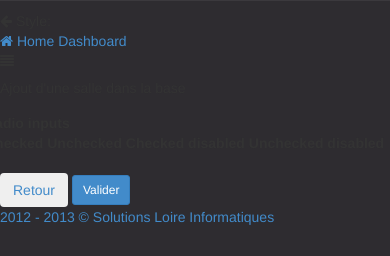
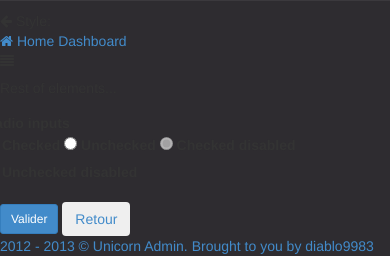
Before and after one commit to alvindsa/SLI, a PHP site: page /suppr_salle.php?supprsalle=1 in a window 390 px wide. Shown: the part 729-985 px from the top of the page. Before the commit the page ends 954 px from the top, so only its background shows below. Run offline with PHP 8.4, Linux system fonts and the light colour scheme; data that the repository does not hold is empty; some libraries are stand-ins or nearby versions.

Commit message:
commit
zzzzz

```diff
--- a/footer.php
+++ b/footer.php
@@ -1,11 +1,11 @@
-</div></div>
+</div>
+                  </div>
+            </div>
             <div class="row">
                   <div id="footer" class="col-xs-12">
-				2012 - 2013 &copy; Solutions Loire Informatiques
+                        2012 - 2013 &copy; Unicorn Admin. Brought to you by <a href="https://wrapbootstrap.com/user/diablo9983">diablo9983</a>
                   </div>
             </div>
-
-
 
 
             <script src="js/jquery.min.js"></script>
@@ -19,6 +19,5 @@
             <script src="js/jquery.nicescroll.min.js"></script>
             <script src="js/unicorn.js"></script>
             <script src="js/unicorn.form_common.js"></script>
-
       </body>
 </html>
--- a/header.php
+++ b/header.php
@@ -1,18 +1,20 @@
 <!DOCTYPE html>
-<html lang="fr">
+<html lang="en">
 	<head>
 		<title>Unicorn Admin</title>
 		<meta charset="UTF-8" />
         <meta name="viewport" content="width=device-width, initial-scale=1.0" />
 		<link rel="stylesheet" href="css/bootstrap.min.css" />
 		<link rel="stylesheet" href="css/font-awesome.css" />
-		<link rel="stylesheet" href="css/fullcalendar.css" />
-		<link rel="stylesheet" href="css/jquery.jscrollpane.css" />
+        <link rel="stylesheet" href="css/colorpicker.css" />
+        <link rel="stylesheet" href="css/datepicker.css" />
+		<link rel="stylesheet" href="css/icheck/flat/blue.css" />
+		<link rel="stylesheet" href="css/select2.css" />
+		<link rel="stylesheet" href="css/jquery-ui.css" />
 		<link rel="stylesheet" href="css/unicorn.css" />
 		<link rel="stylesheet" href="css/unicorn.grey.css" class="skin-color" />
 	</head>
 	<body>
-
 
 <div id="header">
 			<h1><a href="./dashboard.html">SLI</a></h1>
--- a/suppr_salle.php
+++ b/suppr_salle.php
@@ -1,8 +1,7 @@
+
 <?php
 
-session_start();
-
-require('config.php');
+require_once('config.php');
 
 require_once('header.php');
 
@@ -12,12 +11,40 @@ require_once('style_switcher.php');
 
 require_once ('ariane.php');
 
+?>
 
-if (is_numeric($_GET['supprsalle']))
-{
 
-// Mise en variable de la salle
-$salles = $_GET['supprsalle'];
+
+				<div class="row">
+					<div class="col-xs-12">
+						<div class="widget-box">
+							<div class="widget-title">
+								<span class="icon">
+									<i class="icon-align-justify"></i>
+								</span>
+								<h5>Rest of elements...</h5>
+							</div>
+							<div class="widget-content nopadding">
+								<form action="#" method="get" class="form-horizontal">
+
+
+									<div class="form-group">
+										<label class="control-label">Radio inputs</label>
+										<div class="controls">
+											<label><input type="radio" name="radios" checked/> Checked</label>
+											<label><input type="radio" name="radios" /> Unchecked</label>
+											<label class="disabled"><input type="radio" name="radios2" checked disabled> Checked disabled</label>
+											<label class="disabled"><input type="radio" name="radios2" disabled> Unchecked disabled</label>
+										</div>
+									</div>
+
+
+
+									<div class="form-actions">
+					<button type="submit" class="btn btn-primary btn-sm">Valider</button>
+					<a href="javascript:history.back()"><button type="submit" class="btn">Retour<a></button>
+
+<?php
 
 
 
@@ -27,68 +54,10 @@ $salles = $_GET['supprsalle'];
 
 
 
-echo '<div class="row">
-					<div class="col-xs-12">
-						<div class="widget-box">
-							<div class="widget-title">
-								<span class="icon">
-								<i class="icon-align-justify"></i>
-								</span>
-								<h5>Ajout d\'une salle dans la base</h5>
-								</div>
-								<div class="widget-content nopadding">
-								<form action="action.php" method="post" class="form-horizontal">
-
-
-									<div class="form-group">
-									<label class="control-label">Radio inputs</label>
-										<div class="controls">
-											<label class=""><div style="position: relative;" class="iradio_flat-blue"><input style="position: absolute; opacity: 0;" name="radios" checked="" type="radio"><ins style="position: absolute; top: 0%; left: 0%; display: block; width: 100%; height: 100%; margin: 0px; padding: 0px; background: none repeat scroll 0% 0% rgb(255, 255, 255); border: 0px none; opacity: 0;" class="iCheck-helper"></ins></div> Checked</label>
-											<label class=""><div style="position: relative;" class="iradio_flat-blue checked"><input style="position: absolute; opacity: 0;" name="radios" type="radio"><ins style="position: absolute; top: 0%; left: 0%; display: block; width: 100%; height: 100%; margin: 0px; padding: 0px; background: none repeat scroll 0% 0% rgb(255, 255, 255); border: 0px none; opacity: 0;" class="iCheck-helper"></ins></div> Unchecked</label>
-											<label class="disabled"><div style="position: relative;" class="iradio_flat-blue checked disabled"><input style="position: absolute; opacity: 0;" name="radios2" checked="" disabled="" type="radio"><ins style="position: absolute; top: 0%; left: 0%; display: block; width: 100%; height: 100%; margin: 0px; padding: 0px; background: none repeat scroll 0% 0% rgb(255, 255, 255); border: 0px none; opacity: 0;" class="iCheck-helper"></ins></div> Checked disabled</label>
-											<label class="disabled"><div style="position: relative;" class="iradio_flat-blue disabled"><input style="position: absolute; opacity: 0;" name="radios2" disabled="" type="radio"><ins style="position: absolute; top: 0%; left: 0%; display: block; width: 100%; height: 100%; margin: 0px; padding: 0px; background: none repeat scroll 0% 0% rgb(255, 255, 255); border: 0px none; opacity: 0;" class="iCheck-helper"></ins></div> Unchecked disabled</label>
-										</div>
 
 
 
-
-
-
-
-											<input type="hidden" class="form-control input-sm" name="action" value="modif_salles"/>
-											<input type="hidden" class="form-control input-sm" name="id_salles" value="'.$donnees['idsalle'].'" />
-										</div>
-									</div>
-
-
-									<div class="form-actions">
-
-
-
-
-										<a href="javascript:history.back()"><button type="submit" class="btn">Retour<a></button>
-										<button type="submit" class="btn btn-primary btn-sm">Valider</button>
-
-									</div>
-								</form>
-							</div>
-						</div>
-					</div>
-				</div>
-			</div>
-		</div>
-	</div>
-</div>';
-
-
-};
-
-
-
-
-
-
-require_once ('footer.php');
+require_once('footer.php');
 
 
  ?>
```
Also changed, not shown: 1 other file. Lines whose indentation alone changed are shown as unchanged.
